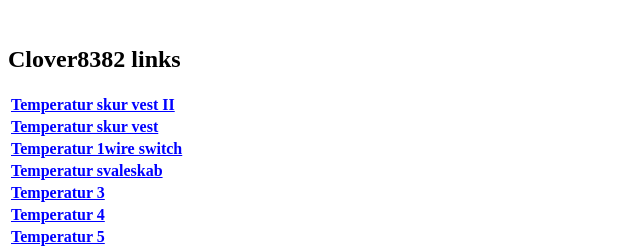
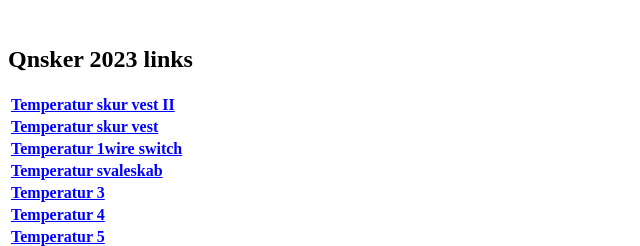
Before and after one commit to lhaugaard/lhaugaard.github.io, a plain HTML site: page Qnsker.html in a window 1280 px wide. Shown: the top 246 px of the page, 0-640 px from the left. Drawn offline with Linux system fonts and the light colour scheme.

Commit message:
Update Qnsker.html

```diff
--- a/Qnsker.html
+++ b/Qnsker.html
@@ -8,7 +8,7 @@
 <body bgcolor="#FFFFFF" text="#000000" link="#0000FF"
 vlink="#000080" alink="#FF0000">
 <BR>
-<h2> Clover8382 links</h2>
+<h2> Qnsker 2023 links</h2>
 <TABLE>
 <TR><TD><B><a href="http://opsamling3/cgi-bin/graph.cgi?Database=287C283A040000&Start=-7d&End=now&Title=Temperatur skur vest II&y-axis=Grader&Description=Grader">Temperatur skur vest II</a></B></TD></TR>
 <TR><TD><B><a href="http://opsamling3/cgi-bin/graph.cgi?Database=288E6C3A040000&Start=-7d&End=now&Title=Temperatur skur vest&y-axis=Temperatur 2&Description=Grader">Temperatur skur vest</a></B></TD></TR>
```
